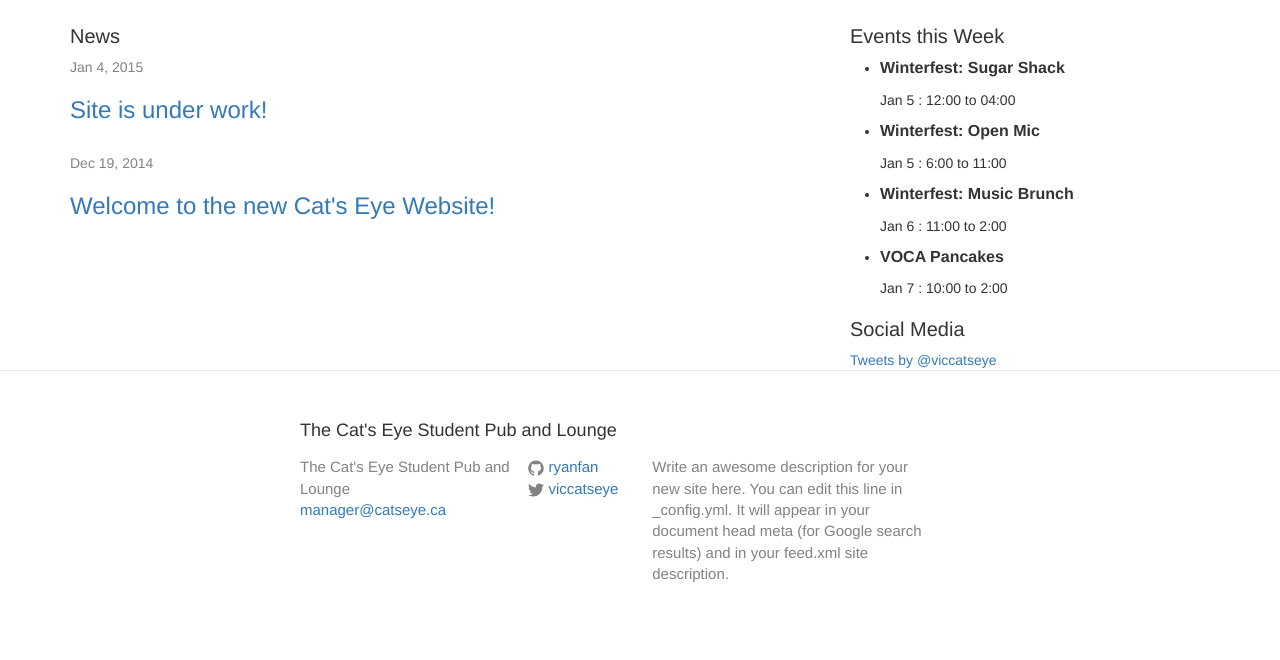
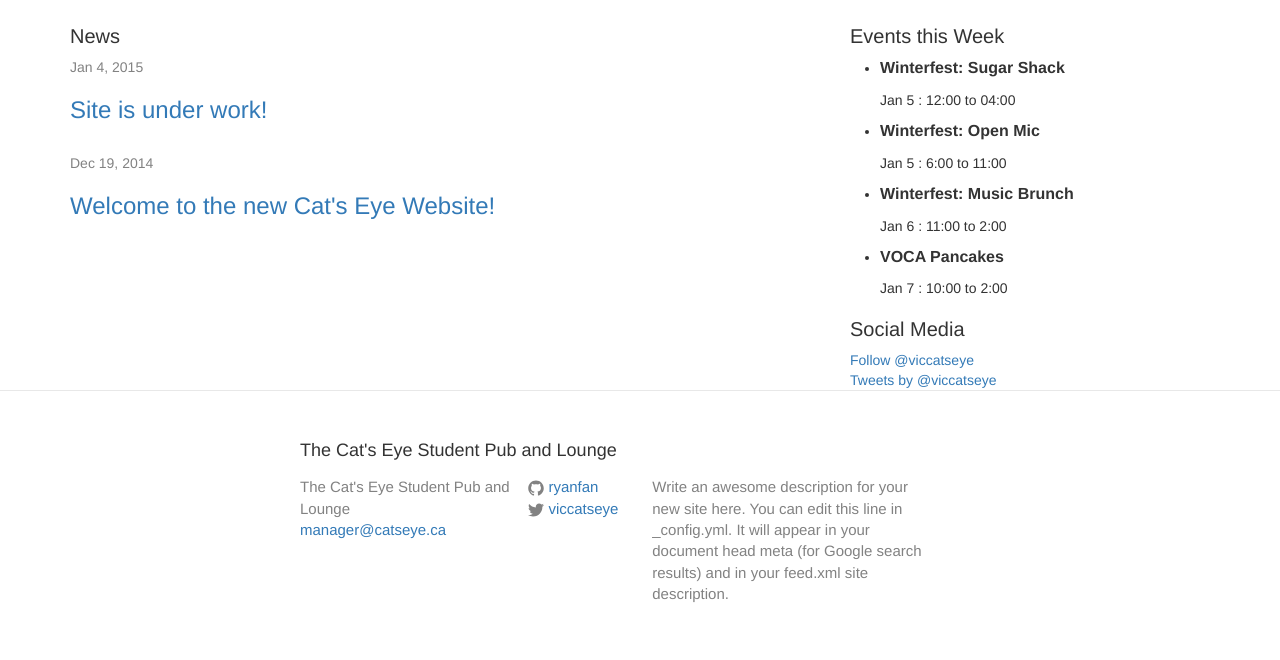
Before and after one commit to ryanfan/cats-eye, a Jekyll site: the page built from index.html, in a window 1280 px wide. Shown: the part 688-1348 px from the top of the page. Built offline with Jekyll 4.4.1, drawn with Linux system fonts in a browser that asks for light colours; nearby versions of some CDN libraries; comment, search, counter and statistics services are not loaded.

Commit message:
Hide twitter feed on small views.

```diff
--- a/index.html
+++ b/index.html
@@ -48,8 +48,16 @@
 }(document, 'script', 'facebook-jssdk'));</script>
       <div class="fb-like-box" data-href="https://www.facebook.com/thecatseye" data-colorscheme="light" data-show-faces="false" data-header="true" data-stream="false" data-show-border="true"></div>
 
-    <a class="twitter-timeline" href="https://twitter.com/viccatseye" data-widget-id="545806112059326465">Tweets by @viccatseye</a>
-    <script>!function(d,s,id){var js,fjs=d.getElementsByTagName(s)[0],p=/^http:/.test(d.location)?'http':'https';if(!d.getElementById(id)){js=d.createElement(s);js.id=id;js.src=p+"://platform.twitter.com/widgets.js";fjs.parentNode.insertBefore(js,fjs);}}(document,"script","twitter-wjs");</script>
+      <a href="https://twitter.com/viccatseye" class="twitter-follow-button" data-show-count="false" data-size="large">Follow @viccatseye</a>
+<script>!function(d,s,id){var js,fjs=d.getElementsByTagName(s)[0],p=/^http:/.test(d.location)?'http':'https';if(!d.getElementById(id)){js=d.createElement(s);js.id=id;js.src=p+'://platform.twitter.com/widgets.js';fjs.parentNode.insertBefore(js,fjs);}}(document, 'script', 'twitter-wjs');</script>
+
+
+
+      <div class="hidden-xs"><a class="twitter-timeline" href="https://twitter.com/viccatseye" data-widget-id="545806112059326465">Tweets by @viccatseye</a>
+    <script>!function(d,s,id){var js,fjs=d.getElementsByTagName(s)[0],p=/^http:/.test(d.location)?'http':'https';if(!d.getElementById(id)){js=d.createElement(s);js.id=id;js.src=p+"://platform.twitter.com/widgets.js";fjs.parentNode.insertBefore(js,fjs);}}(document,"script","twitter-wjs");</script></div>
+      <div class="visible-xs"></div>
+
+    </div>
 
 
   </div>
```
